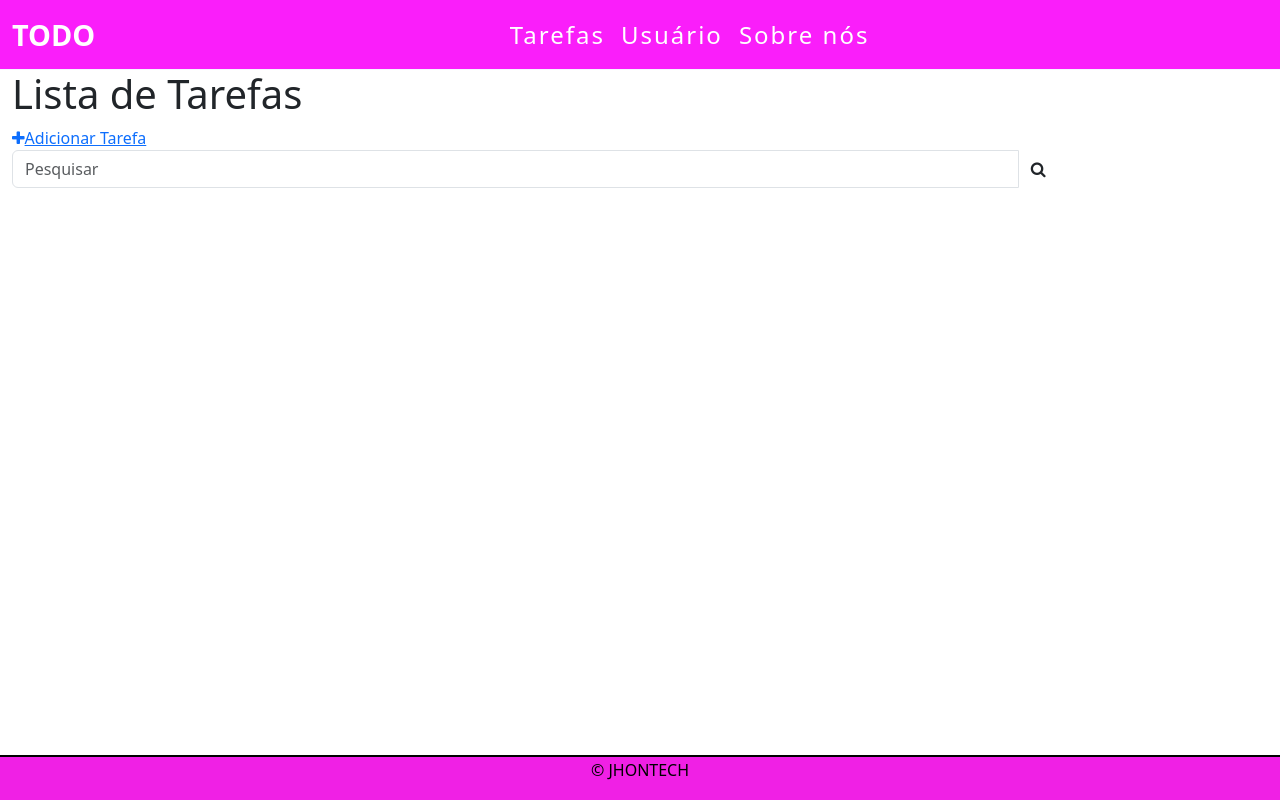
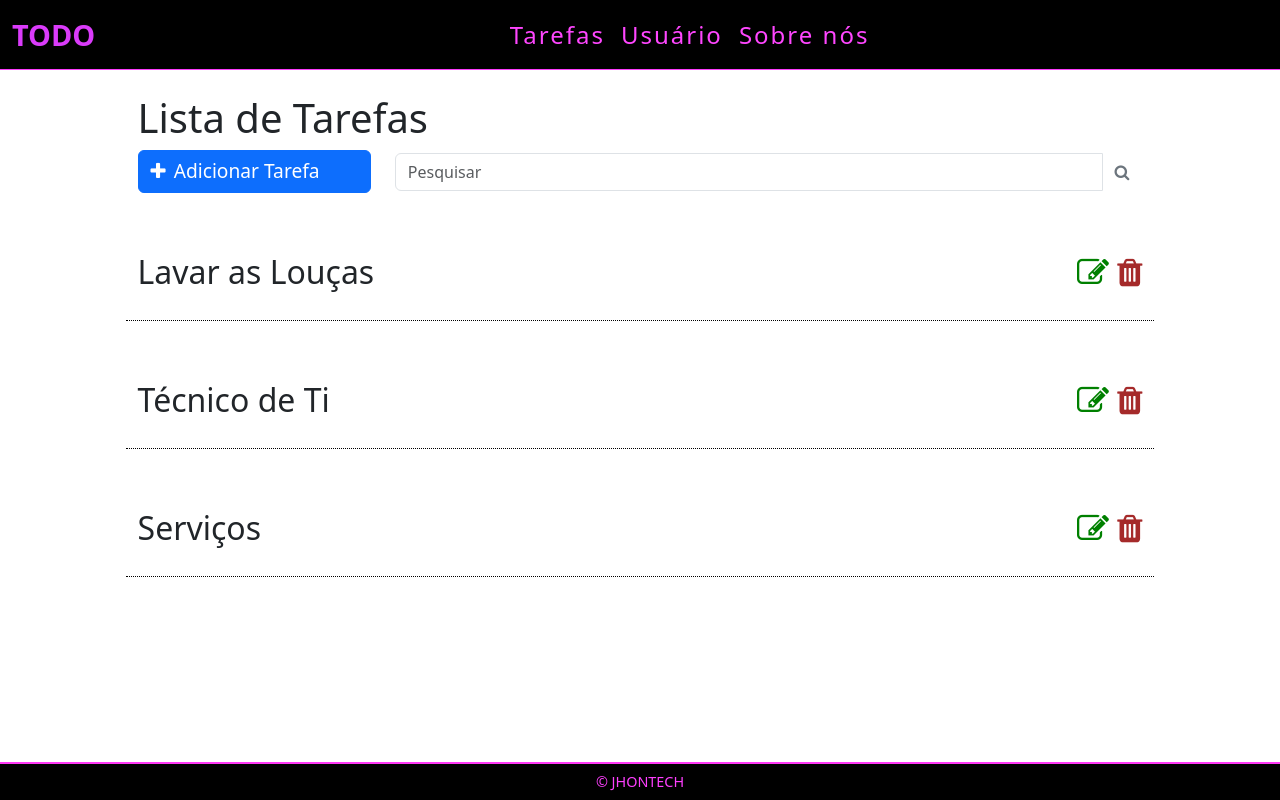
Before and after one commit to Jhonata-asl/Django-todo, a Django app: page / in a window 1280 px wide. Run offline with Django 5.2, Linux system fonts and the light colour scheme.

Commit message:
versao5
atualizar i site

```diff
--- a/tarefas/static/css/style.css
+++ b/tarefas/static/css/style.css
@@ -1,36 +1,73 @@
-body{
+
+body {
     margin: 0 !important;
     padding: 0 !important;
 }
-
-/* NAVBAR*/
-.navbar{
-    background-color: rgb(250, 30, 250) !important;
-    border-bottom: 1px solid rgb(245, 245, 255) !important;
+.navbar {
+    background-color: rgb(0, 0, 0) !important;
+    border-bottom: 1px solid rgb(250, 61, 250) !important;
 }
-.navbar-nav{
+.navbar-nav {
     margin: auto !important;
 }
-.navbar-brand{
+.navbar-brand {
     font-weight: bold !important;
     font-size: 1.8em !important;
+    color: rgb(218, 59, 250) !important;
 }
-.nav-link{
-    color: white !important;
+.nav-link {
+    color: rgb(255, 70, 255) !important;
     font-size: 1.5em !important;
     letter-spacing: 2px !important;
 }
-
-
-
-
-footer{
-    background-color: rgb(240, 32, 229) !important;
-    border-top: 2px solid rgb(0, 0, 0) !important;
-    color: black !important;
+.list-div {
+    margin-left: 10% !important;
+    margin-right: 10% !important;
+}
+.row {
+    align-items: center;
+    justify-content: space-between;
+}
+#add-button {
+    text-decoration: none;
+    font-size: 1.2em;
+    display: flex;
+    align-items: center;
+}
+#add-button i {
+    margin-right: 5px;
+}
+.input-group {
+    max-width: 400%;
+    width: 100%;
+}
+.input-group .btn {
+    border: 1px solid rgba(0, 0, 0, 0);
+    border-radius:5px ;
+}
+.item{
+    border-bottom: 1px dotted black !important;
+    height: 3em !important ;
+    font-size: 2em !important;
+    margin-top: 1em !important;
+}
+.fa.fa-trash{
+    color: brown !important;
+}
+.fa.fa-edit{
+    color: green !important;
+}
+.icones{
+    text-align: end !important;
+}
+/* FOOTER */
+footer {
+    background-color: rgb(0, 0, 0) !important;
+    border-top: 2px solid rgb(255, 57, 245) !important;
+    color: rgb(255, 63, 255) !important;
     display: flex !important;
     align-items: center !important;
     justify-content: center !important;
-    padding: 0.1em !important;
-
+    padding: 0.5em !important;
+    font-size: 0.9em;
 }
--- a/templates/tarefas/list.html
+++ b/templates/tarefas/list.html
@@ -31,41 +31,69 @@
                             <a class="nav-link" href="javascript:void(0)">Sobre nós</a>
                         </li>
                     </ul>
-
                 </div>
             </div>
         </nav>
     </header>
-    <main class="container-fluid">
+
+    <main class="container-fluid mt-4">
         <div class="list-div">
             <h1>Lista de Tarefas</h1>
-            <div class="rom">
-                <div class="col-sm-2">
-                    <a id="add-button" href="">
-                        <i class="fa fa-plus"></i>Adicionar Tarefa
+            <div class="row Barra">
+                <!-- Botão de adicionar tarefa -->
+                <div class="col-sm-3">
+                    <a id="add-button" class="btn btn-primary d-flex align-items-center" href="">
+                        <i class="fa fa-plus me-2"></i> Adicionar Tarefa
                     </a>
+                </div>
 
-                    </div>
-                     <div class="col-sm-10">
+                <!-- Barra de pesquisa -->
+                <div class="col-sm-9">
                     <div class="input-group">
-                        <input type=" text" class="form-control" placeholder="Pesquisar" name="search">
-                        <div class="input-group-btn">
-                            <button class="btn btn-default" type="submit"><i class="fa fa-search"></i></button>
-
-                        </div>
+                        <input type="text" class="form-control" placeholder="Pesquisar" name="search">
+                        <button class="btn btn-outline-secondary" type="submit">
+                            <i class="fa fa-search"></i>
+                        </button>
                     </div>
                 </div>
             </div>
+
+            <div class="row item">
+                <div class="col-sm-10">
+                    <span>Lavar as Louças</span>
+                </div>
+                <div class="col-sm-2 icones">
+                    <a href=""><span><i class="fa fa-edit"></i></span></a>
+                    <a href=""><span><i class="fa fa-trash"></i></span></a>
+                </div>
+            </div>
+            <div class="row item">
+                <div class="col-sm-10">
+                    <span>Técnico de Ti</span>
+                </div>
+                <div class="col-sm-2 icones">
+                    <a href=""><span><i class="fa fa-edit"></i></span></a>
+                    <a href=""><span><i class="fa fa-trash"></i></span></a>
+                </div>
+            </div>
+            <div class="row item">
+                <div class="col-sm-10">
+                    <span>Serviços</span>
+                </div>
+                <div class="col-sm-2 icones">
+                    <a href=""><span><i class="fa fa-edit"></i></span></a>
+                    <a href=""><span><i class="fa fa-trash"></i></span></a>
+                </div>
+            </div>
         </div>
+    </main>
 
-    </main>
     <footer class="fixed-bottom">
-        <p>&copy; JHONTECH</p>
-
+        <p class="mb-0">&copy; JHONTECH</p>
     </footer>
 
+    <script src="https://cdn.jsdelivr.net/npm/bootstrap@5.3.3/dist/js/bootstrap.bundle.min.js"></script>
+    <script src="{% static 'js/script.js' %}"></script>
 </body>
-<script src="https://cdn.jsdelivr.net/npm/bootstrap@5.3.3/dist/js/bootstrap.bundle.min.js"></script>
-<script src="{% static 'js/script.js' %}"></script>
 
 </html>
```
